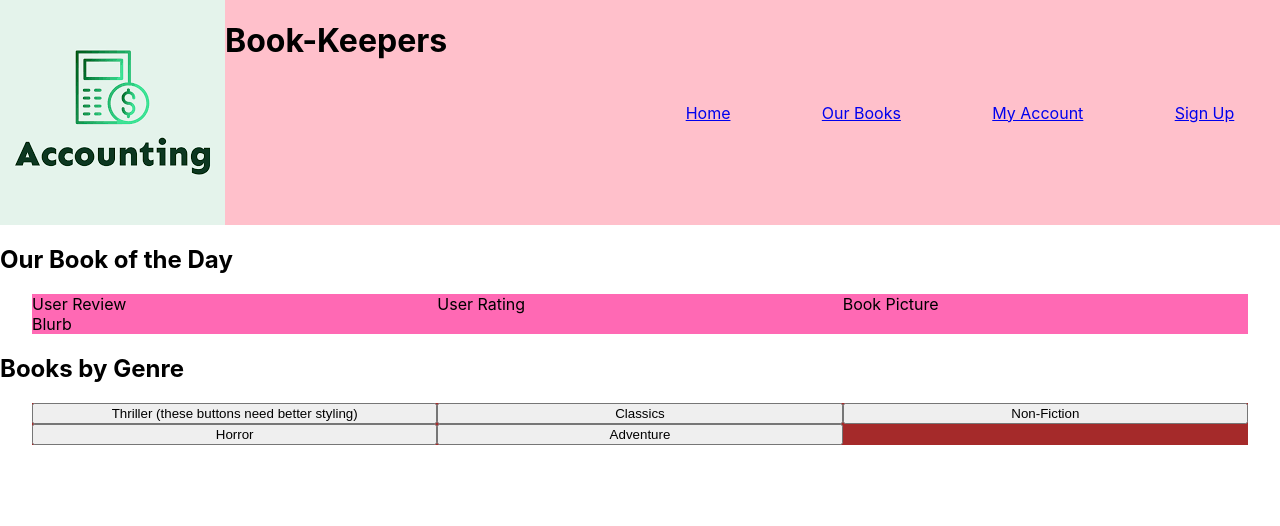
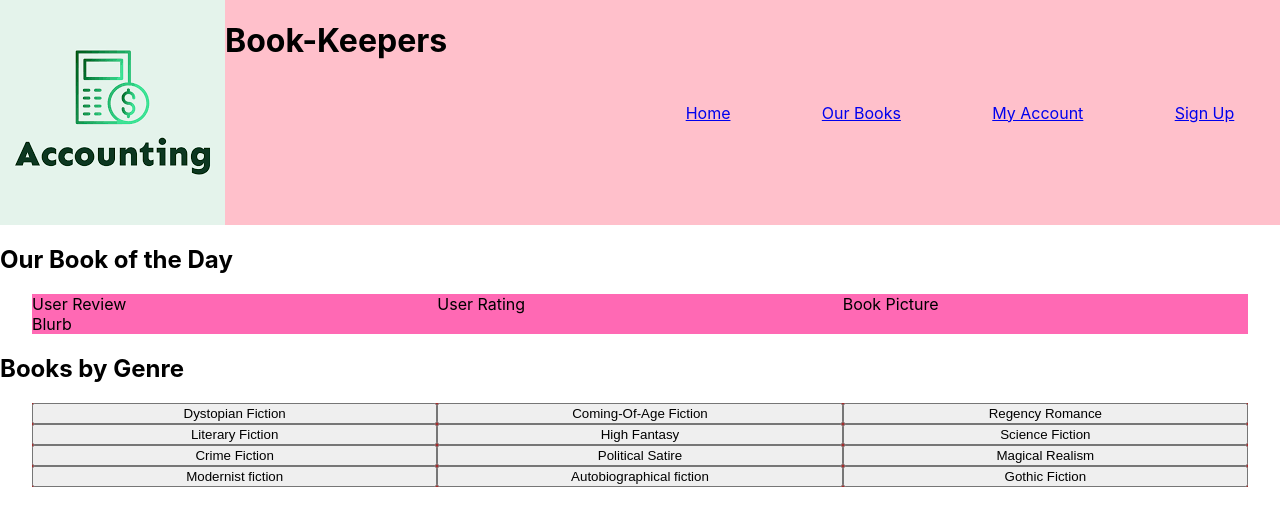
Before and after one commit to ChinikaC/Front-End_Project_Bookkeeper_App, a React (Create React App) app: page /Home in a window 1280 px wide. Shown: the top 526 px of the page. Built offline with nearby package versions, Linux system fonts and the light colour scheme; no server answers.

Commit message:
Changed genre names

```diff
--- a/src/pages/home.js
+++ b/src/pages/home.js
@@ -1,4 +1,5 @@
 import React from "react";
+import SkillsButton from "./SkillsButton";
 
 const Home = () => {
     return (
@@ -20,11 +21,18 @@ const Home = () => {
             </article>
             <h2>Books by Genre</h2>
             <article id="bookByGenre">
-                <button>Thriller (these buttons need better styling)</button>
-                <button>Classics</button>
-                <button>Non-Fiction</button>
-                <button>Horror</button>
-                <button>Adventure</button>
+                <button>Dystopian Fiction</button>
+                <button>Coming-Of-Age Fiction</button>
+                <button>Regency Romance</button>
+                <button>Literary Fiction</button>
+                <button>High Fantasy</button>
+                <button>Science Fiction</button>
+                <button>Crime Fiction</button>
+                <button>Political Satire</button>
+                <button>Magical Realism</button>
+                <button>Modernist fiction</button>
+                <button onClick="SkillsButton">Autobiographical fiction</button>
+                <button>Gothic Fiction</button>
             </article>
         </section>
     )
```
